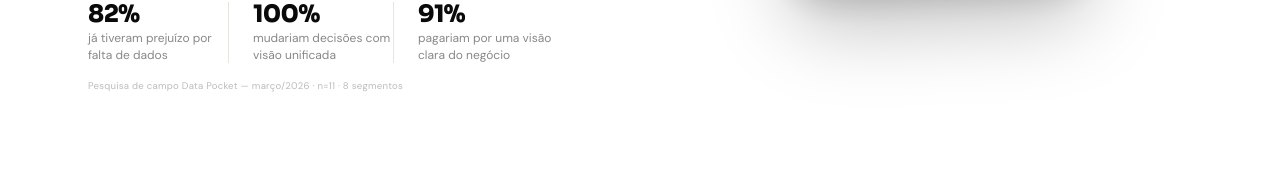
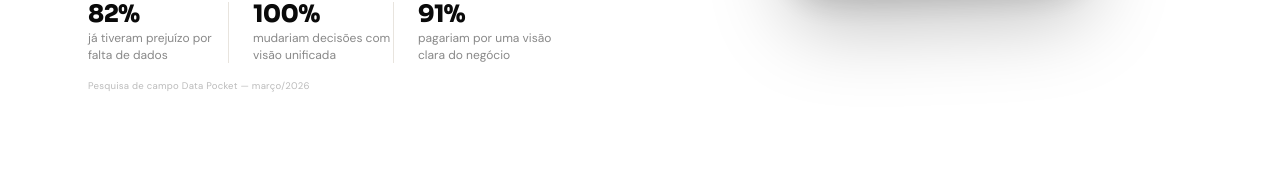
Before and after one commit to GeovaniLima/data-pocket, a Next.js app: page / in a window 1280 px wide. Shown: the part 740-909 px from the top of the page. Built offline with nearby package versions, Linux system fonts and the light colour scheme.

Commit message:
leves ajstes

```diff
--- a/src/components/Footer.tsx
+++ b/src/components/Footer.tsx
@@ -21,9 +21,6 @@ export default function Footer() {
             <p className="text-sm leading-relaxed text-white/40">
               O dado que você já tem,<br />finalmente na sua mão.
             </p>
-            <span className="text-xs mt-2 text-white/20">
-              Feito no Brasil 🇧🇷
-            </span>
           </div>
 
           {/* Col 2 — Navegação */}
@@ -66,7 +63,7 @@ export default function Footer() {
                 className="w-1.5 h-1.5 rounded-full flex-shrink-0"
                 style={{ background: "#22c55e", boxShadow: "0 0 6px #22c55e" }}
               />
-              Pesquisa de campo · n=11 · março/2026
+              Pesquisa de campo março/2026
             </div>
           </div>
         </div>
--- a/src/components/Hero.tsx
+++ b/src/components/Hero.tsx
@@ -1,17 +1,17 @@
 import Link from "next/link";
 
 const proofPoints = [
-  { num: "82%",  label: "já tiveram prejuízo por falta de dados" },
+  { num: "82%", label: "já tiveram prejuízo por falta de dados" },
   { num: "100%", label: "mudariam decisões com visão unificada" },
-  { num: "91%",  label: "pagariam por uma visão clara do negócio" },
+  { num: "91%", label: "pagariam por uma visão clara do negócio" },
 ];
 
 /* Mensagens estáticas para o phone mockup */
 const previewMessages = [
   { from: "user", text: "Qual o produto que mais lucra hoje?" },
-  { from: "bot",  text: "Top 3 por margem esta semana 📊\n\n🥇 Omeprazol 20mg — 42%\n🥈 Dipirona 500mg — 38%\n🥉 Amoxicilina — 31%\n\n💡 O Omeprazol tem a maior margem. Quer ver o potencial de impulsioná-lo?" },
+  { from: "bot", text: "Top 3 por margem esta semana 📊\n\n🥇 Omeprazol 20mg — 42%\n🥈 Dipirona 500mg — 38%\n🥉 Amoxicilina — 31%\n\n💡 O Omeprazol tem a maior margem. Quer ver o potencial de impulsioná-lo?" },
   { from: "user", text: "Como foi meu faturamento essa semana?" },
-  { from: "bot",  text: "Faturamento esta semana: R$ 12.430\nVs. semana passada: +8,3% 📈\nMelhor dia: quinta-feira (R$ 2.890)" },
+  { from: "bot", text: "Faturamento esta semana: R$ 12.430\nVs. semana passada: +8,3% 📈\nMelhor dia: quinta-feira (R$ 2.890)" },
 ];
 
 export default function Hero() {
@@ -125,7 +125,7 @@ export default function Hero() {
                 className="text-[0.6rem] tracking-wide mt-4"
                 style={{ color: "#bbbbbb" }}
               >
-                Pesquisa de campo Data Pocket — março/2026 · n=11 · 8 segmentos
+                Pesquisa de campo Data Pocket — março/2026
               </p>
             </div>
           </div>
```
